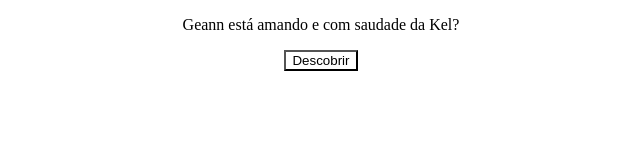
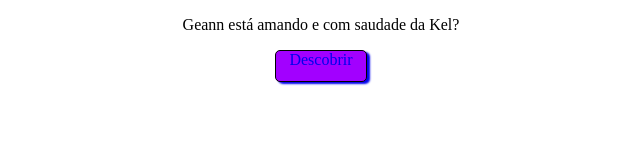
Before and after one commit to DuarteGe/ComSaudade, a plain HTML site: page index.html in a window 1280 px wide. Shown: the whole page, without its empty margins (319-959 px from the left). Drawn offline with Linux system fonts and the light colour scheme.

Commit message:
Versão 1

```diff
--- a/index.html
+++ b/index.html
@@ -8,14 +8,11 @@
 </head>
 <body>
     <p>Geann está amando e com saudade da Kel?</p>
-    <button type="button" onclick="muda()" id="bot">Descobrir</button>
+    <a href="pag.html">
+        <div id="button">
+        Descobrir
+        </div>
 
-
+    </a>
 </body>
-<script>
-    var texto = document.getElementById('bot')
-    function muda(){
-    texto.innerHTML = "Mudou";
-}
-</script>
 </html>
--- a/style.css
+++ b/style.css
@@ -1,6 +1,22 @@
+
 body{
+    font: bold;
+    align-items: center;
     text-align: center;
 }
-button#bot{
-    background-image: url(IMG/SOLTO.png);
+a{
+    text-decoration: none;
 }
+div{
+    border-radius: 5px;
+    border: solid black 1px;
+    width: 90px;
+    height: 30px;
+    background-color: rgb(162, 0, 255);
+    display: inline-block;
+    box-shadow: 3px 2px 2px;
+}
+div:hover{
+    background-color: rgb(118, 48, 136);
+    box-shadow: 1px 1px 1px;
+}
```
Also changed, not shown: pag.html (added, +12 -0 lines), IMG/GatoPolegar.png (added).
